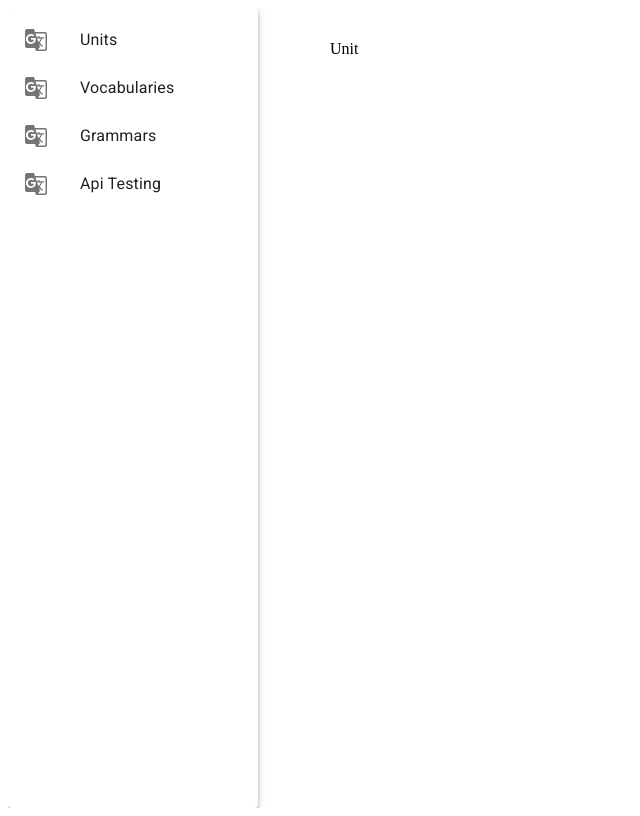
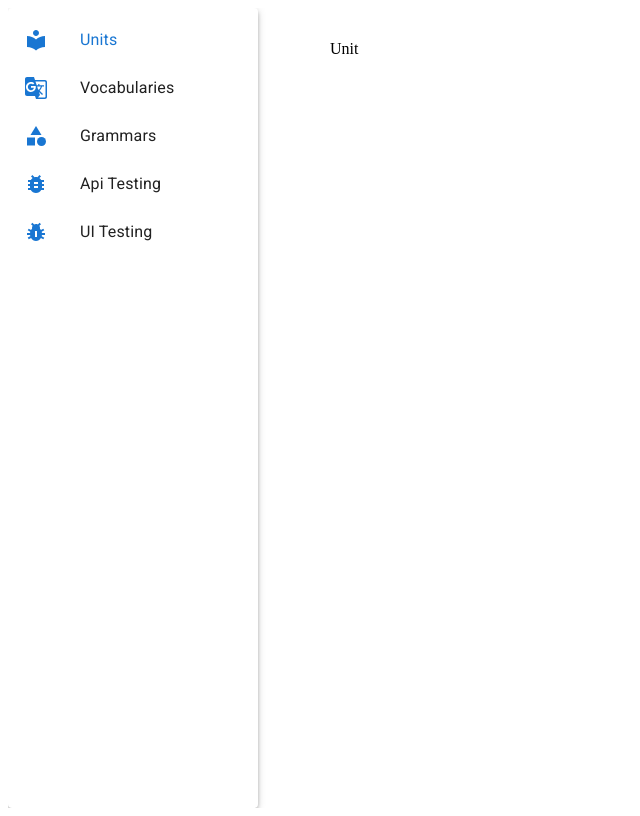
Before and after one commit to henhhenh13/English-note-v2, a React (Vite) app: page / in a window 1280 px wide. Shown: the whole page, without its empty margins (0-640 px from the left). Built offline with nearby package versions, Linux system fonts and the light colour scheme; what @ebay/nice-modal-react would draw is missing.

Commit message:
feat: switch page

```diff
--- a/src/App.tsx
+++ b/src/App.tsx
@@ -12,6 +12,7 @@ import VocabularyPage from '@/pages/vocabulary';
 import GrammarPage from '@/pages/grammar';
 import UnitPage from '@/pages/unit';
 import ApiTestingPage from '@/pages/api-testing';
+import UiTesting from '@/pages/ui-testing';
 
 function App() {
   const { page } = usePageManager();
@@ -26,6 +27,8 @@ function App() {
         return <UnitPage />;
       case 'apiTesting':
         return <ApiTestingPage />;
+      case 'uiTesting':
+        return <UiTesting />;
       default:
         return <VocabularyPage />;
     }
--- a/src/components/sidebar/index.tsx
+++ b/src/components/sidebar/index.tsx
@@ -7,62 +7,71 @@ import ListItemText from '@mui/material/ListItemText';
 import GTranslateIcon from '@mui/icons-material/GTranslate';
 import { Paper } from '@mui/material';
 import usePageManager from '@/managers/page/manager';
+import { useMemo } from 'react';
+import { PageState } from '@/managers/page/state';
+import LocalLibraryIcon from '@mui/icons-material/LocalLibrary';
+import { SvgIconComponent } from '@mui/icons-material';
+import CategoryIcon from '@mui/icons-material/Category';
+import PestControlIcon from '@mui/icons-material/PestControl';
+import BugReportIcon from '@mui/icons-material/BugReport';
+export default function Sidebar() {
+  const { page, updatePage } = usePageManager();
 
-export default function Sidebar() {
-  const { updatePage } = usePageManager();
-  return (
-    <Paper sx={{ width: 250, minWidth: 250, height: '100vh' }} elevation={4}>
-      <Box role="presentation">
-        <List>
-          <ListItem disablePadding>
+  const render = useMemo(() => {
+    const pages: { title: string; key: PageState; icon: SvgIconComponent }[] = [
+      {
+        title: 'Units',
+        key: 'unit',
+        icon: LocalLibraryIcon,
+      },
+      {
+        title: 'Vocabularies',
+        key: 'vocabulary',
+        icon: GTranslateIcon,
+      },
+      {
+        title: 'Grammars',
+        key: 'grammar',
+        icon: CategoryIcon,
+      },
+      {
+        title: 'Api Testing',
+        key: 'apiTesting',
+        icon: BugReportIcon,
+      },
+      {
+        title: 'UI Testing',
+        key: 'uiTesting',
+        icon: PestControlIcon,
+      },
+    ];
+
+    return (
+      <List>
+        {pages.map(({ title, key, icon: Icon }, index) => (
+          <ListItem
+            key={`${key}-${index}`}
+            disablePadding
+            onClick={() => updatePage(key)}
+          >
             <ListItemButton>
               <ListItemIcon>
-                <GTranslateIcon />
+                <Icon color="primary" />
               </ListItemIcon>
               <ListItemText
-                primary="Units"
-                onClick={() => updatePage('unit')}
+                sx={{ color: page === key ? 'primary.main' : '' }}
+                primary={title}
               />
             </ListItemButton>
           </ListItem>
+        ))}
+      </List>
+    );
+  }, [page, updatePage]);
 
-          <ListItem disablePadding>
-            <ListItemButton>
-              <ListItemIcon>
-                <GTranslateIcon />
-              </ListItemIcon>
-              <ListItemText
-                primary="Vocabularies"
-                onClick={() => updatePage('vocabulary')}
-              />
-            </ListItemButton>
-          </ListItem>
-
-          <ListItem disablePadding>
-            <ListItemButton>
-              <ListItemIcon>
-                <GTranslateIcon />
-              </ListItemIcon>
-              <ListItemText
-                primary="Grammars"
-                onClick={() => updatePage('grammar')}
-              />
-            </ListItemButton>
-          </ListItem>
-
-          <ListItem disablePadding>
-            <ListItemButton>
-              <ListItemIcon>
-                <GTranslateIcon />
-              </ListItemIcon>
-              <ListItemText
-                primary="Api Testing"
-                onClick={() => updatePage('apiTesting')}
-              />
-            </ListItemButton>
-          </ListItem>
-        </List>
-      </Box>
+  return (
+    <Paper sx={{ width: 250, minWidth: 250, height: '100vh' }} elevation={4}>
+      <Box>{render}</Box>
     </Paper>
   );
 }
--- a/src/managers/page/state.ts
+++ b/src/managers/page/state.ts
@@ -1,6 +1,6 @@
 import { atom } from 'recoil';
 
-export type PageState = 'unit' | 'vocabulary' | 'grammar' | 'apiTesting';
+export type PageState = 'unit' | 'vocabulary' | 'grammar' | 'apiTesting' | 'uiTesting';
 
 export const PAGE_STATE = atom<PageState>({
   key: 'pageState',
--- /dev/null
+++ b/src/pages/ui-testing.tsx
@@ -0,0 +1,3 @@
+export default function UiTesting() {
+  return <div>UI Testing</div>;
+}
```
